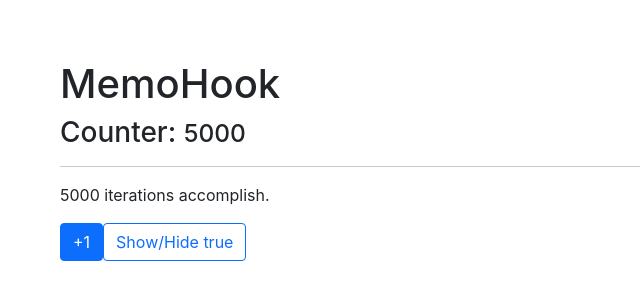
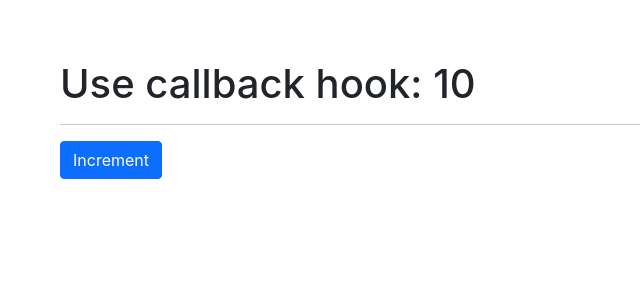
Before and after one commit to CarupanoDev/hooks-app, a React (Vite) app: page / in a window 1280 px wide. Shown: the top 300 px of the page, without its empty margins (0-640 px from the left). Built offline with nearby package versions, Linux system fonts and the light colour scheme.

Commit message:
119. useCallback

```diff
--- /dev/null
+++ b/src/components/06-memos/CallbackHook.tsx
@@ -0,0 +1,30 @@
+import '../02-useEffect/effects.css'
+import { useCallback, useEffect, useState } from "react"
+import { ShowIncrement } from "./ShowIncrement"
+
+export const CallbackHook = () => {
+
+  const [counter, setCounter] = useState(10)
+
+  // const increment = () => {
+  //   setCounter(counter + 1)
+  // }
+
+  const increment = useCallback((num) => {
+    setCounter(c => c + num)
+  }, [setCounter])
+
+
+  useEffect(() => {
+
+  }, [increment])
+
+  return(
+    <div>
+      <h1>Use callback hook: {counter}</h1>
+      <hr/>
+
+      <ShowIncrement increment={increment}/>
+    </div>
+  )
+}
--- /dev/null
+++ b/src/components/06-memos/ShowIncrement.tsx
@@ -0,0 +1,18 @@
+import { memo } from "react"
+
+export const ShowIncrement = memo(({ increment }) => {
+
+  console.log("I regenerated 😔")
+
+  return (
+    <button
+      className="btn btn-primary"
+      onClick={() => {
+        increment( 5 )
+      }}
+    >
+      Increment
+    </button>
+  )
+}
+)
--- a/src/main.tsx
+++ b/src/main.tsx
@@ -12,11 +12,12 @@ import './index.css'
 // import { RealExampleRef } from "./components/04-useRef/RealExampleRef"
 // import { Layout } from "./components/05-useLayouEffect/Layout"
 // import { Memorize } from "./components/06-memos/Memorize"
-import { MemoHook } from "./components/06-memos/MemoHook"
+// import { MemoHook } from "./components/06-memos/MemoHook"
+import { CallbackHook } from "./components/06-memos/CallbackHook"
 
 ReactDOM.render(
   <React.StrictMode>
-    <MemoHook/>
+    <CallbackHook/>
   </React.StrictMode>,
   document.getElementById('root')
 )
```
